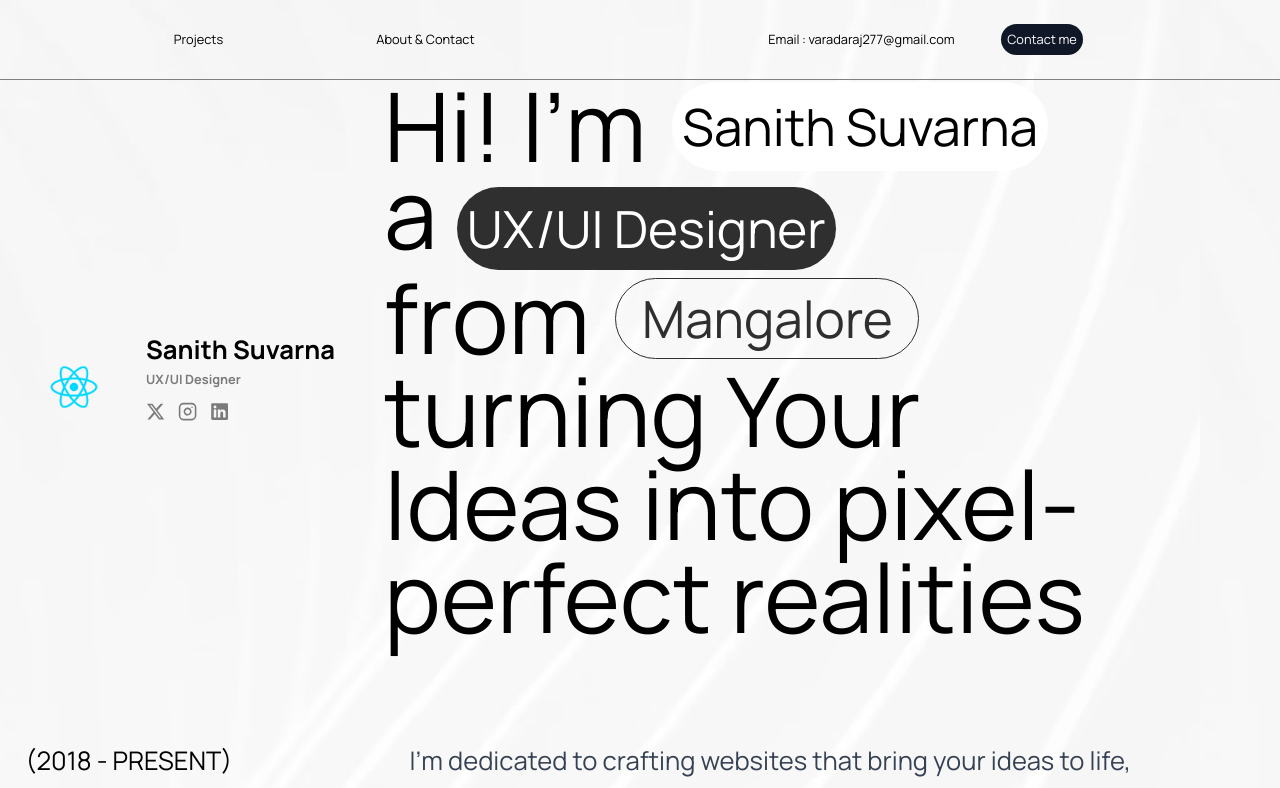
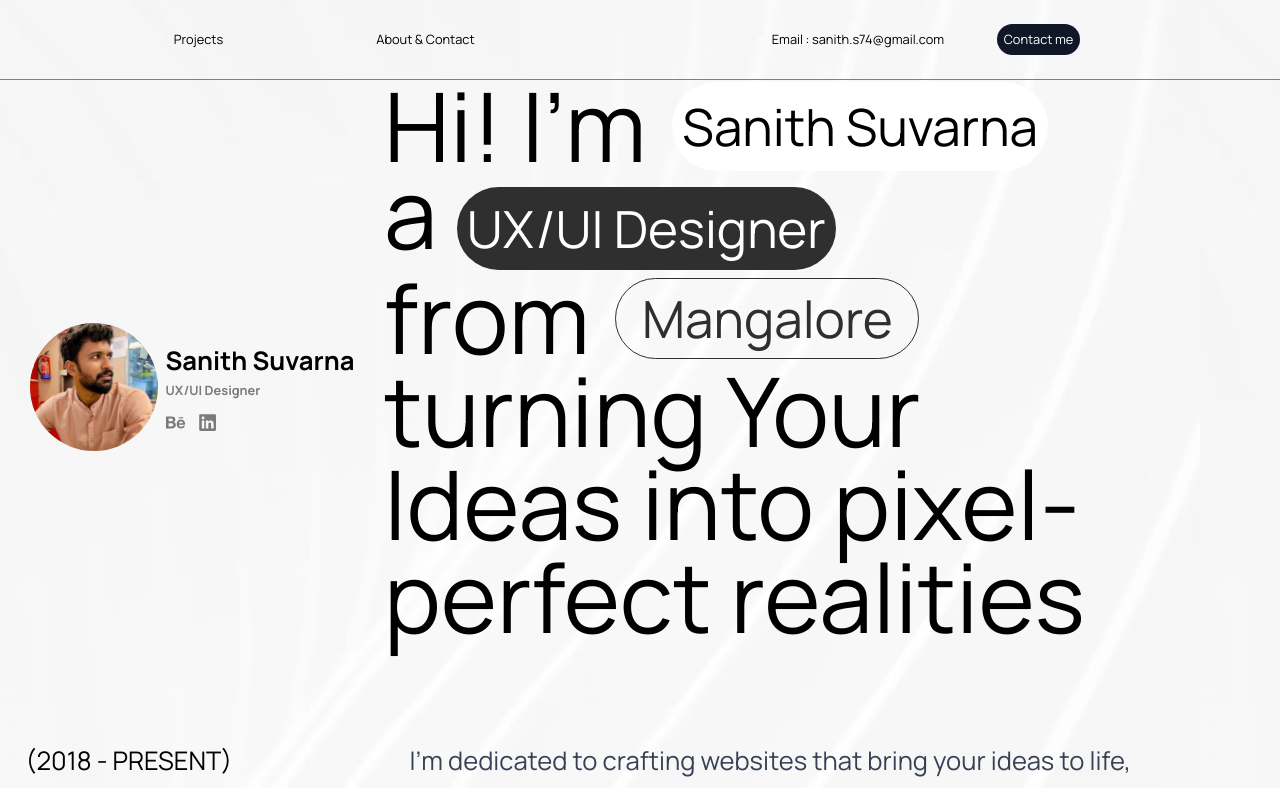
Before and after one commit to varadaraj772/portfolio, a Next.js app: page / in a window 1280 px wide. Shown: the top 788 px of the page. Built offline with nearby package versions, Linux system fonts and the light colour scheme.

Commit message:
profile image updated

```diff
--- a/package.json
+++ b/package.json
@@ -3,7 +3,7 @@
   "version": "0.1.0",
   "private": true,
   "scripts": {
-    "dev": "next dev",
+    "dev": "next dev --turbopack",
     "build": "next build",
     "start": "next start",
     "lint": "next lint"
--- a/src/app/components/Navbar.jsx
+++ b/src/app/components/Navbar.jsx
@@ -2,19 +2,20 @@ import React from "react";
 
 function Navbar() {
   return (
-    <nav className=" w-screen h-[10vh] flex flex-row justify-around items-center px-[3vw] bg-transparent text-[1vw] z-50 relative" style={{
-        borderBottom: "1px solid gray"
-    }}>
+    <nav
+      className=" w-screen h-[10vh] flex flex-row justify-around items-center px-[3vw] bg-transparent text-[1vw] z-50 relative"
+      style={{
+        borderBottom: "1px solid gray",
+      }}
+    >
       <div className=" flex flex-row w-1/4 justify-between">
         <h2>Projects</h2>
         <h2>About & Contact</h2>
       </div>
       <div className="flex flex-row w-[30%] justify-around items-center">
-        <a href="mailto:varadaraj277@gmail.com">
-          Email : varadaraj277@gmail.com
-        </a>
+        <span>Email : sanith.s74@gmail.com</span>
         <button className=" bg-gray-900 p-[0.5vw] rounded-[2vw] text-white">
-          Contact me
+          <a href="mailto:varadaraj277@gmail.com">Contact me</a>
         </button>
       </div>
     </nav>
--- a/src/app/page.js
+++ b/src/app/page.js
@@ -1,7 +1,5 @@
 import React from "react";
 import Navbar from "./components/Navbar";
-import Image from "next/image";
-import { FaXTwitter } from "react-icons/fa6";
 import { FiInstagram } from "react-icons/fi";
 import { FaLinkedin } from "react-icons/fa";
 import { PiAsterisk } from "react-icons/pi";
@@ -19,23 +17,21 @@ function page() {
         <div className="flex flex-row w-full justify-center items-center">
           <section className="h-full w-[30%] flex justify-center items-start relative top-[10vh]">
             <div className=" text-black h-[40%] flex items-end p-[2vw]  w-full">
-              <div className="w-full flex flex-row justify-around mt-[2vw]">
-                <div className="flex justify-center items-center  h-[14vh]">
-                  <Image
-                    src="/react.png"
+              <div className="w-full flex flex-row justify-around mt-[2vw] ">
+                <div className="flex justify-center items-center  h-[10vw] rounded-full w-[10vw]">
+                  <img
+                    src="/sanith.jpeg"
                     alt="Image of the developer"
-                    width={50}
-                    height={50}
+                    className="w-full h-full object-cover rounded-full"
                   />
                 </div>
-                <div className=" h-[10%] flex flex-col items-start text-[1vw] font-bold">
+                <div className=" h-[10vw] flex flex-col items-start justify-center text-[1vw] font-bold">
                   <h1 className="text-[2vw]">Sanith Suvarna</h1>
                   <h2 className="opacity-50 text-[1vw] text-left">
                     UX/UI Designer
                   </h2>
                   <div className=" flex flex-row mt-[1vw] text-[1.5vw] gap-[1vw] opacity-50">
-                    <FaXTwitter className="hover:rotate-360 cursor-pointer transition-transform duration-700" />
-                    <FiInstagram className="hover:rotate-360 cursor-pointer transition-transform duration-700" />
+                    <FaBehance className="hover:rotate-360 cursor-pointer transition-transform duration-700" />
                     <FaLinkedin className="hover:rotate-360 cursor-pointer transition-transform duration-700" />
                   </div>
                 </div>
@@ -105,7 +101,7 @@ function page() {
                 <img
                   src="/nexus.jpg"
                   alt="Project Image: Nexus"
-                  className="h-[70%] object-cover rounded-[2vw] w-full"
+                  className="h-[70%] object-cover rounded-[2vw] w-3/4"
                 />
               </div>
               <div className="w-1/2 flex flex-col text-white bg-red-70 p-[2vw]">
@@ -116,7 +112,7 @@ function page() {
                 <img
                   src="/nexus.jpg"
                   alt="Project Image: Nexus"
-                  className="h-[70%] object-cover rounded-[2vw] w-full"
+                  className="h-[70%] object-cover rounded-[2vw] w-3/4"
                 />
               </div>
             </div>
@@ -129,7 +125,7 @@ function page() {
                 <img
                   src="/nexus.jpg"
                   alt="Project Image: Nexus"
-                  className="h-[70%] object-cover rounded-[2vw] w-full"
+                  className="h-[70%] object-cover rounded-[2vw] w-3/4"
                 />
               </div>
               <div className="w-1/2 flex flex-col text-white bg-red-70 p-[2vw]">
@@ -140,7 +136,7 @@ function page() {
                 <img
                   src="/nexus.jpg"
                   alt="Project Image: Nexus"
-                  className="h-[70%] object-cover rounded-[2vw] w-full"
+                  className="h-[70%] object-cover rounded-[2vw] w-3/4"
                 />
               </div>
             </div>
@@ -153,7 +149,7 @@ function page() {
                 <img
                   src="/nexus.jpg"
                   alt="Project Image: Nexus"
-                  className="h-[70%] object-cover rounded-[2vw] w-full"
+                  className="h-[70%] object-cover rounded-[2vw] w-3/4"
                 />
               </div>
               <div className="w-1/2 flex flex-col text-white bg-red-70 p-[2vw]">
@@ -164,7 +160,7 @@ function page() {
                 <img
                   src="/nexus.jpg"
                   alt="Project Image: Nexus"
-                  className="h-[70%] object-cover rounded-[2vw] w-full"
+                  className="h-[70%] object-cover rounded-[2vw] w-3/4"
                 />
               </div>
             </div>
@@ -339,14 +335,13 @@ function page() {
               </h2>
             </div>
             <div className="h-full w-1/2 flex flex-col">
-              <div className=" text-white h-[40%] flex items-end p-[2vw]">
-                <div className="w-1/2 flex flex-row justify-around mt-[2vw]">
-                  <div className=" h-[10%] flex flex-row justify-center items-center">
-                    <Image
-                      src="/react.png"
+              <div className=" text-white h-[40%] flex items-end p-[2vw] ">
+                <div className="w-3/4 flex flex-row justify-around mt-[2vw]">
+                  <div className="flex justify-center items-center  h-[10vw] rounded-full w-[10vw]">
+                    <img
+                      src="/sanith.jpeg"
                       alt="Image of the developer"
-                      width={50}
-                      height={50}
+                      className="w-full h-full object-cover rounded-full"
                     />
                   </div>
                   <div className=" h-[10%] flex flex-col items-start text-[1vw] font-bold">
@@ -355,8 +350,8 @@ function page() {
                       UX/UI Designer
                     </h2>
                     <div className=" flex flex-row mt-[1vw] text-[1.5vw] gap-[1vw] opacity-50">
-                      <FaXTwitter className="hover:rotate-360 cursor-pointer transition-transform duration-700" />
-                      <FiInstagram className="hover:rotate-360 cursor-pointer transition-transform duration-700" />
+                      <FaBehance className="hover:rotate-360 cursor-pointer transition-transform duration-700" />
+
                       <FaLinkedin className="hover:rotate-360 cursor-pointer transition-transform duration-700" />
                     </div>
                   </div>
```
Also changed, not shown: public/sanith.jpeg (added).
